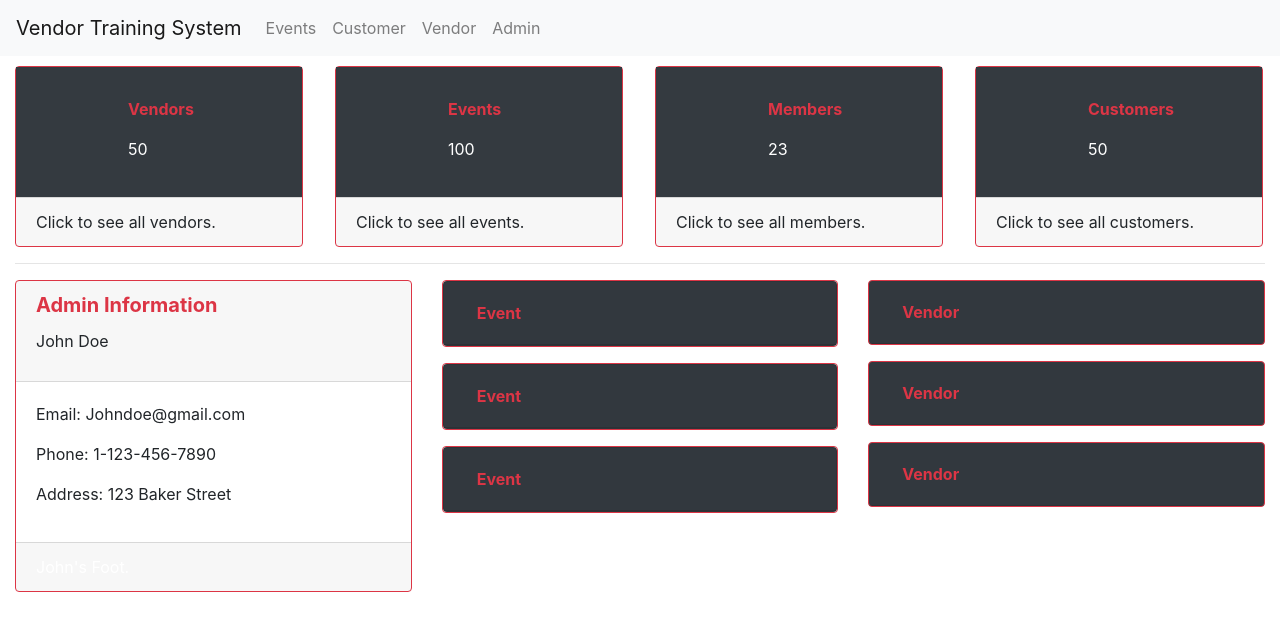
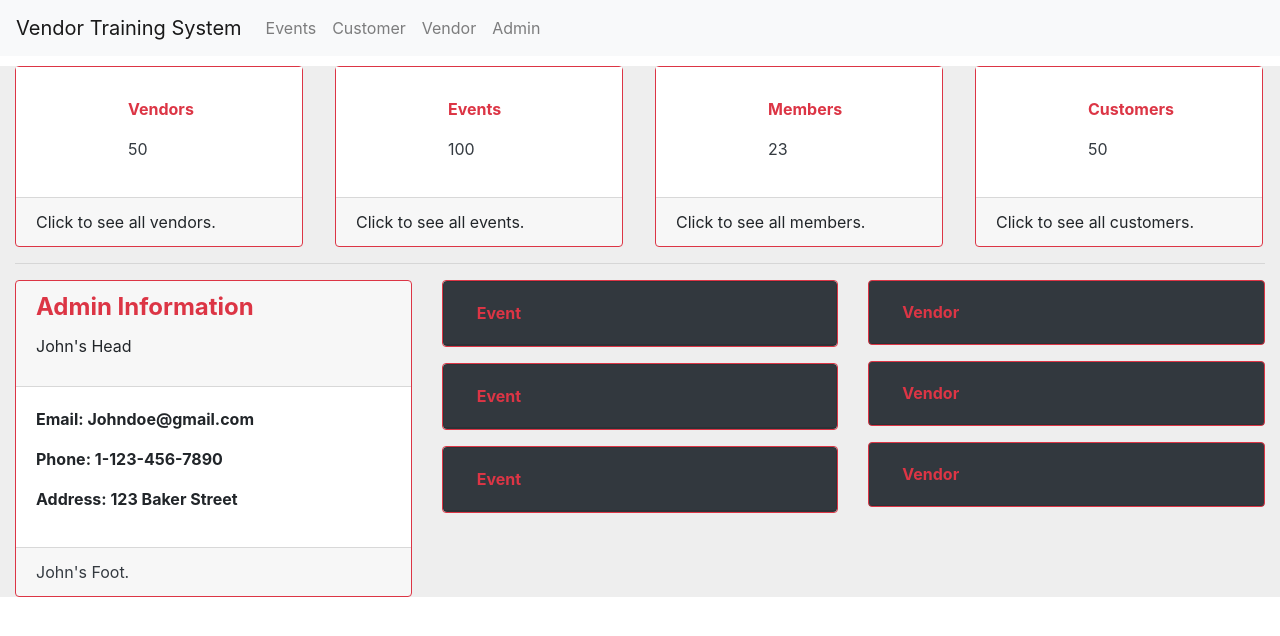
Before and after one commit to dave325/vendorTrainingSystem, an Angular app in the folder vendorTrainingSystem/: page /admin in a window 1280 px wide. Shown: the top 636 px of the page. Built offline with nearby package versions, Linux system fonts and the light colour scheme.

Commit message:
bg color change

```diff
--- a/vendorTrainingSystem/src/app/components/admin/admin-profile/admin-profile.component.css
+++ b/vendorTrainingSystem/src/app/components/admin/admin-profile/admin-profile.component.css
@@ -15,6 +15,9 @@ img {
   margin-top: 10px;
 }
 
+.container-fluid{
+  background-color: rgb(238, 238, 238); /* rgb(46, 46, 46); */
+}
 /* .events {
   border: 10px solid red;
 }
--- a/vendorTrainingSystem/src/app/components/admin/admin-profile/admin-profile.component.html
+++ b/vendorTrainingSystem/src/app/components/admin/admin-profile/admin-profile.component.html
@@ -206,11 +206,11 @@
         </div>
       </div>
 </div> -->
-<div class='container-fluid'>
-  <div class="row">
-    <div class="col-lg-3 col-md-6 col-sm-6 ">
+<div class='container-fluid '>
+  <div class="row ">
+    <div class="col-lg-3 col-md-6 col-sm-6  ">
       <div class="card card-stats border-danger" style="max-width: 18rem;">
-        <div class="card-body bg-dark text-white ">
+        <div class="card-body bg-white text-dark ">
           <div class="row">
             <div class="col-5 col-md-4">
               <div class="icon-big text-center icon-warning">
@@ -233,9 +233,10 @@
         </div>
       </div>
     </div>
+
     <div class="col-lg-3 col-md-6 col-sm-6">
       <div class="card card-stats border-danger" style="max-width: 18rem;">
-        <div class="card-body bg-dark text-white ">
+        <div class="card-body bg-white text-dark ">
           <div class="row">
             <div class="col-5 col-md-4">
               <div class="icon-big text-center icon-warning">
@@ -258,9 +259,10 @@
         </div>
       </div>
     </div>
+
     <div class="col-lg-3 col-md-6 col-sm-6">
       <div class="card card-stats border-danger" style="max-width: 18rem;">
-        <div class="card-body bg-dark text-white">
+        <div class="card-body bg-white text-dark">
           <div class="row">
             <div class="col-5 col-md-4">
               <div class="icon-big text-center icon-warning">
@@ -283,9 +285,10 @@
         </div>
       </div>
     </div>
+
     <div class="col-lg-3 col-md-6 col-sm-6">
       <div class="card card-stats border-danger" style="max-width: 18rem;">
-        <div class="card-body bg-dark text-white ">
+        <div class="card-body bg-white text-dark ">
           <div class="row">
             <div class="col-5 col-md-4">
               <div class="icon-big text-center icon-warning">
@@ -295,7 +298,7 @@
             <div class="col-7 col-md-8">
               <div class="numbers">
                 <p class="card-category text-danger font-weight-bold">Customers</p>
-                <p class="card-title">50
+                <p class="card-title ">50
                   <p>
               </div>
             </div>
@@ -316,15 +319,15 @@
     <div class="col-md-4">
       <div class="card border-danger ">
         <div class="card-header ">
-          <h5 class="card-title text-danger font-weight-bold ">Admin Information</h5>
-          <p class="card-category">John Doe</p>
+          <h4 class="card-title text-danger font-weight-bold ">Admin Information</h4>
+          <p class="card-category">John's Head</p>
         </div>
-        <div class="card-body">
+        <div class="card-body font-weight-bold">
           <p>Email: Johndoe@gmail.com</p>
           <p>Phone: 1-123-456-7890</p>
           <p>Address: 123 Baker Street</p>
         </div>
-        <div class="card-footer text-white"> John's Foot.
+        <div class="card-footer text-dark"> John's Foot.
         </div>
       </div>
     </div>
--- a/vendorTrainingSystem/src/app/components/vendor/vendor-profile/vendor-profile.component.html
+++ b/vendorTrainingSystem/src/app/components/vendor/vendor-profile/vendor-profile.component.html
@@ -1,7 +1,7 @@
 <div class="container-fluid">
   <!-- <div id="topContainer"> -->
   <div id="topContainer" class="row">
-    <div class="col-lg-3 col-md-5 my-4">
+    <div class="col-md-3 my-3">
       <div class="card card-user">
         <div class="card-body">
           <div class="author">
@@ -44,9 +44,9 @@
           </div>
         </div>
       </div>
+
     </div> <!-- end of col-4-->
-
-    <div class="col-lg-9 col-md-7 col-xs-12 my-3">
+    <div class="col-md-9 col-xs-12 my-3">
       <div class="event-title">
         <h1 class="text-danger">
           <p id="bottomContainerHeader" class="mt-3 mb-4">Events From Vendor</p>
@@ -54,7 +54,7 @@
       </div>
       <!-- <div class="container"> -->
       <div id="eventContainer" class="row">
-        <div class="col-sm-4 col-md-12 col-lg-4 mb-3">
+        <div class="col-sm-4 col-md-6 col-lg-4 mb-3">
           <div class="card border-danger bg-dark text-white">
             <div class="card-body">
               <h5 class="card-title text-danger">Make A Sandwich Workshop</h5>
@@ -72,7 +72,7 @@
           </div>
         </div>
 
-        <div class="col-sm-4 col-md-12 col-lg-4 mb-3">
+        <div class="col-sm-4 col-md-6 col-lg-4 mb-3">
           <div class="card border-danger text-white bg-dark">
             <div class="card-body">
               <h5 class="card-title text-danger">Make A Sandwich Workshop</h5>
```
